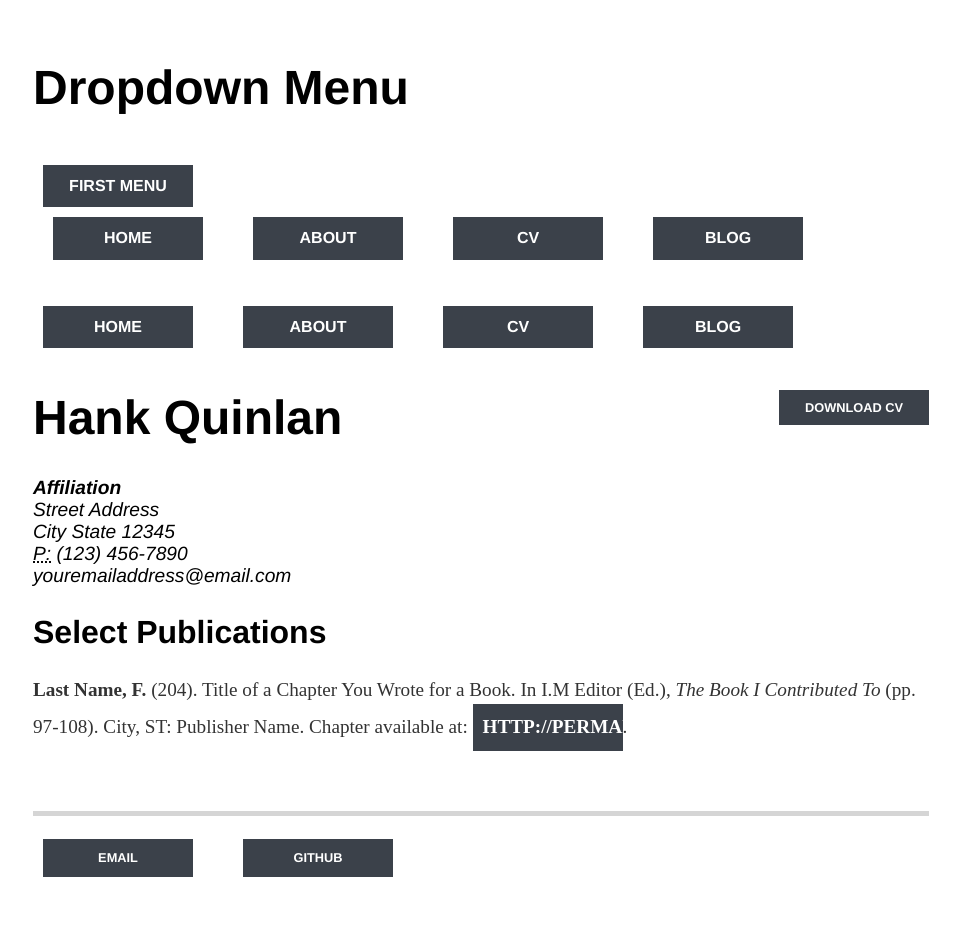
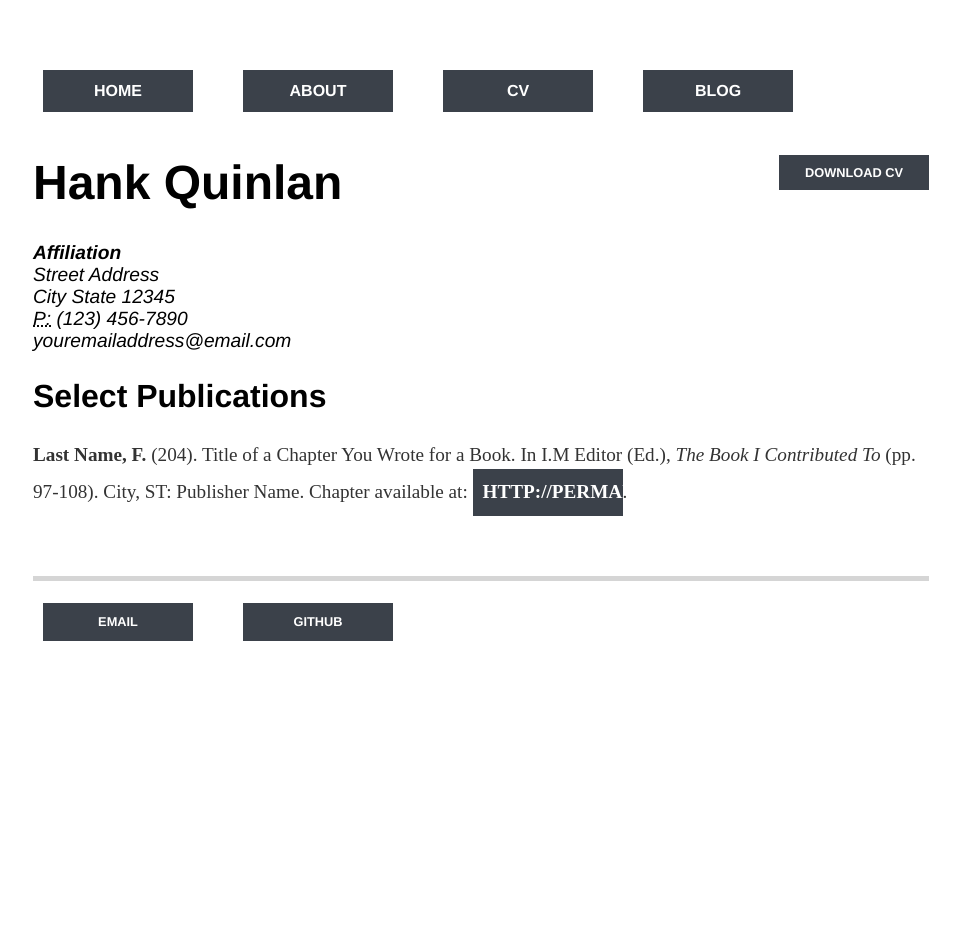
Before and after one commit to Achrine/achrine.github.io, a Jekyll site: the page built from cv/index.html, in a window 1280 px wide. Shown: the whole page, without its empty margins (159-1119 px from the left). Built offline with Jekyll 4.4.1, drawn with Linux system fonts in a browser that asks for light colours; after the commit the page ends 900 px from its top, so only the background shows below that.

Commit message:
Update default.html

```diff
--- a/_layouts/default.html
+++ b/_layouts/default.html
@@ -10,7 +10,7 @@
 
   <body>
     <nav>
-<div class="container">
+<!-- <div class="container">
   <h1 class="title">Dropdown Menu</h1>
   <ul>
     <li class="dropdown">
@@ -23,7 +23,7 @@
       </ul>
     </li>
 </div>
-
+-->
 <ul>
 <li><a href="/">Home</a></li>
 <li><a href="/about">About</a></li>
```
